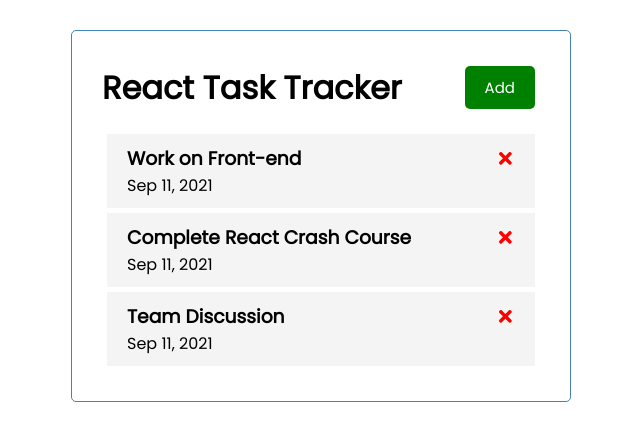
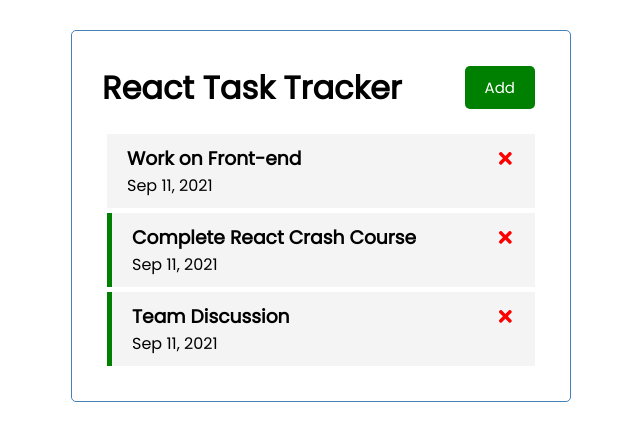
Before and after one commit to dayanandghelaro/react-js, a React (Create React App) app in the folder react-task-tracker/: page / in a window 1280 px wide. Shown: the top 440 px of the page, without its empty margins (319-959 px from the left). Built offline with nearby package versions, Linux system fonts and the light colour scheme.

Commit message:
feat: add toggle reminder functionality

```diff
--- a/react-task-tracker/src/App.js
+++ b/react-task-tracker/src/App.js
@@ -33,6 +33,11 @@
     setTasks(tasks.filter(task => task.id !== id))
   }
 
+  // ToggleReminder
+  const toggleReminder = (id) => {
+    setTasks(tasks.map((task)=> task.id === id ? {...task, reminder: !task.reminder} : task ))
+  }
+
 
 
 
@@ -40,7 +45,11 @@
   return (
     <div className="container">
       <Header />
-      <Tasks tasks={tasks} onDelete={deleteTask}/>
+      {tasks.length > 0 ? (
+      <Tasks tasks={tasks} onDelete={deleteTask} onToggle={toggleReminder}/>
+      ): (
+        "No Tasks to show"
+      )}
     </div>
   );
 }
--- a/react-task-tracker/src/components/Task.js
+++ b/react-task-tracker/src/components/Task.js
@@ -1,9 +1,9 @@
 import { FaTimes } from 'react-icons/fa'
 
 
-const Task = ({task, onDelete}) => {
+const Task = ({task, onDelete, onToggle}) => {
     return (
-        <div className="task">
+        <div className={`task ${task.reminder ? 'reminder': ''} `} onDoubleClick={() => {onToggle(task.id)}}>
             <h3>
                 {task.text}
                 <FaTimes
--- a/react-task-tracker/src/components/Tasks.js
+++ b/react-task-tracker/src/components/Tasks.js
@@ -1,12 +1,12 @@
 import Task from "./Task"
 
-const Tasks = ({ tasks, onDelete }) => {
+const Tasks = ({ tasks, onDelete, onToggle }) => {
 
     return (
         <>
             {tasks.map((task) =>(
             // <h3 key={task.id}>{task.text}</h3>
-            <Task key={task.id} task={task} onDelete={onDelete} />
+            <Task key={task.id} task={task} onDelete={onDelete} onToggle={onToggle}  />
             ))}
         </>
     )
```
